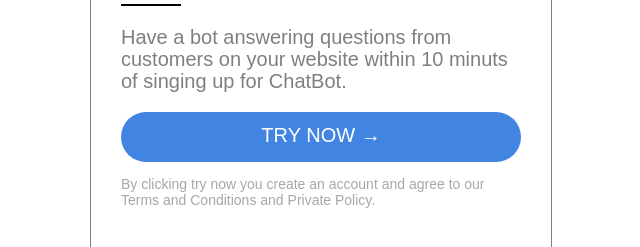
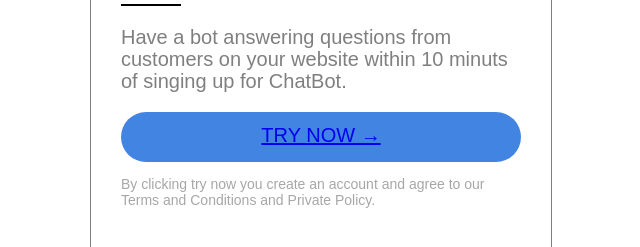
Before and after one commit to beautisui/chatbot, a plain HTML site: page index.html in a window 1280 px wide. Shown: the part 361-608 px from the top of the page, without its empty margins (110-750 px from the left). Drawn offline with Linux system fonts and the light colour scheme.

Commit message:
added anchor tag

```diff
--- a/index.html
+++ b/index.html
@@ -57,16 +57,17 @@
   <div id="small-border"></div>
 
   <p class="chatbot-details">Have a bot answering questions from customers on your website within 10 minuts of singing
-    up
-    for ChatBot.</p>
-
+    up for ChatBot.</p>
 
   <div class="click-try-botton">
-    <p id="botton-text">TRY NOW →</p>
+    <a href="#">
+      <p id="botton-text">TRY NOW →</p>
+    </a>
+
   </div>
 
-  <p id="terms-and-conditions">By clicking try now you create an account and agree to our Terms and Conditions and
-    Private Policy.</p>
+  <p id="terms-and-conditions">
+    By clicking try now you create an account and agree to our Terms and Conditions and Private Policy.</p>
 
 </body>
 
```
